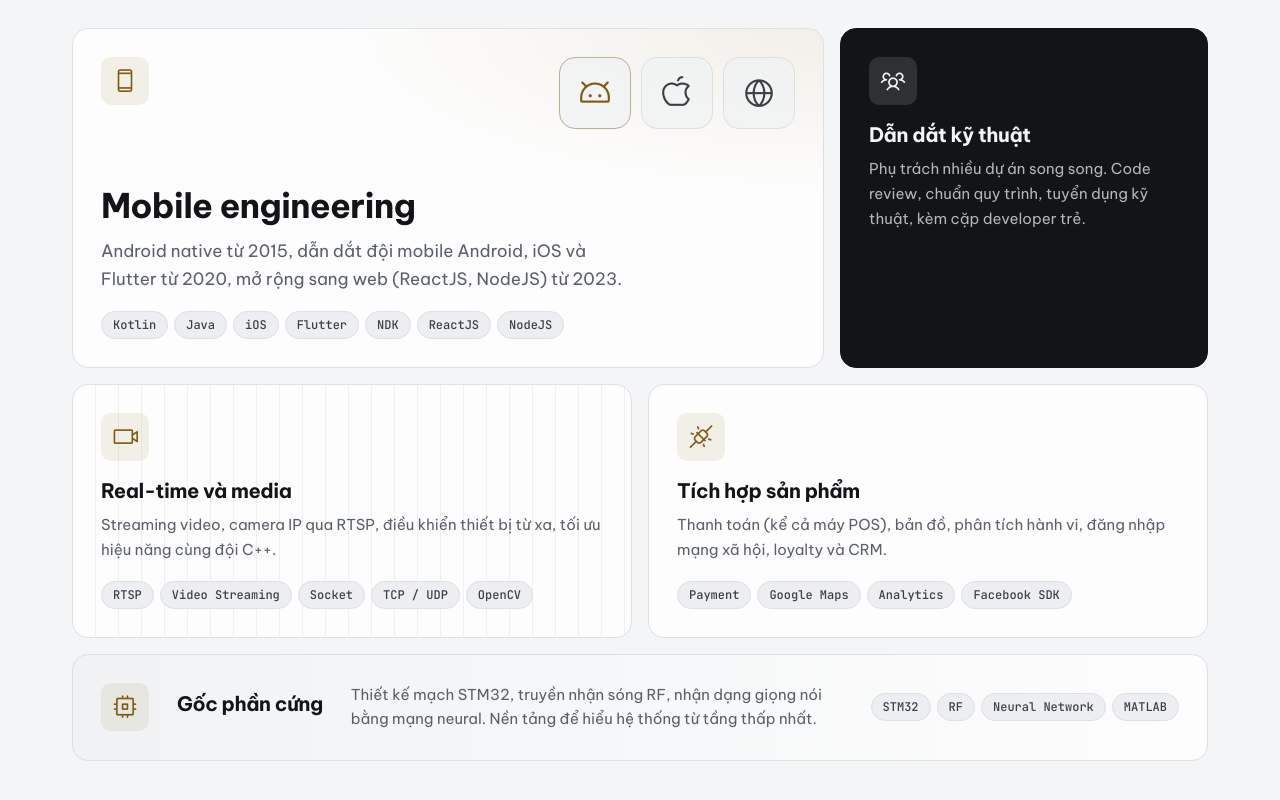
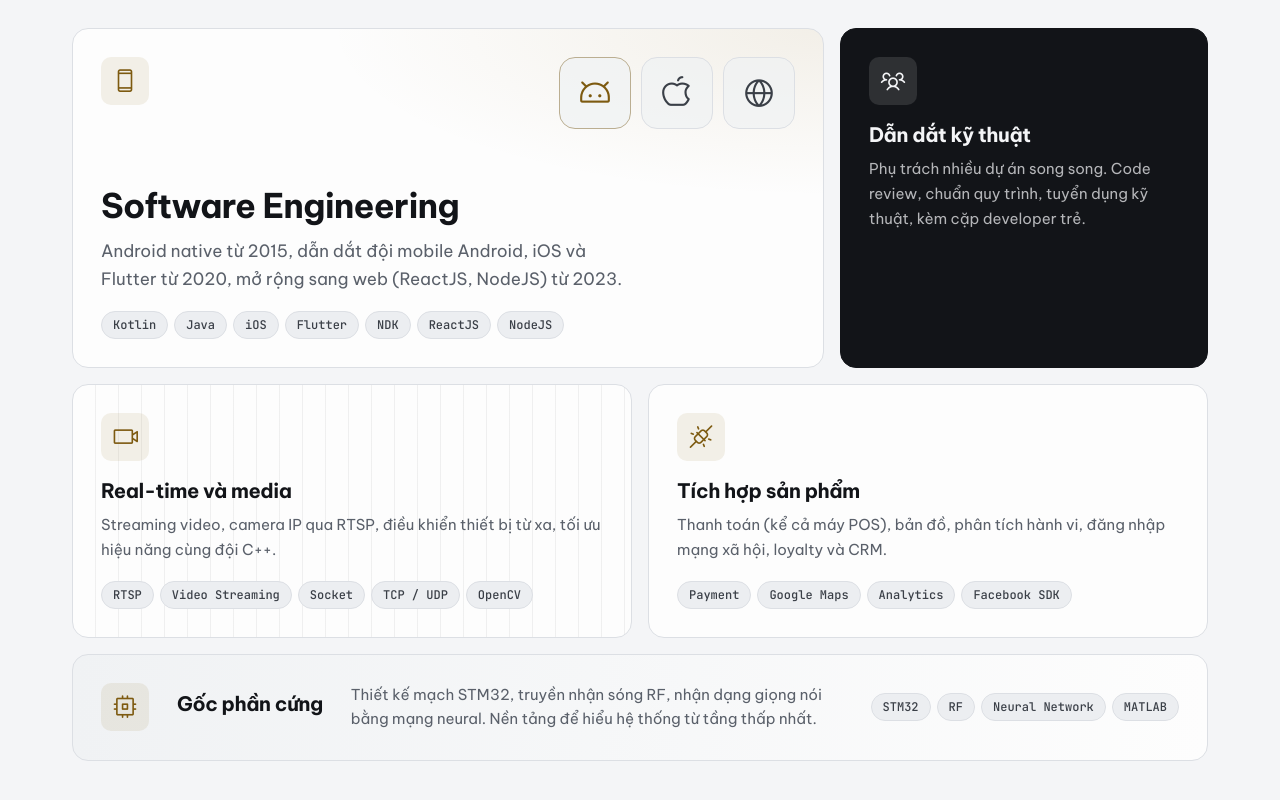
Before and after one commit to elninoqd/elninoqd.github.io, a plain HTML site: page index.html in a window 1280 px wide. Shown: the part 2336-3136 px from the top of the page. Drawn offline with nearby package versions, Linux system fonts and the light colour scheme.

Commit message:
Rename capability card to Software Engineering
Co-Authored-By: Claude Sonnet 5.5 <noreply@anthropic.com>

```diff
--- a/index.html
+++ b/index.html
@@ -203,7 +203,7 @@
             <div class="cell__platforms" aria-hidden="true">
               <i class="ph ph-android-logo"></i><i class="ph ph-apple-logo"></i><i class="ph ph-globe-simple"></i>
             </div>
-            <h3>Mobile engineering</h3>
+            <h3>Software Engineering</h3>
             <p>Android native từ 2015, dẫn dắt đội mobile Android, iOS và Flutter từ 2020, mở rộng sang web (ReactJS, NodeJS) từ 2023.</p>
             <ul class="chips">
               <li>Kotlin</li><li>Java</li><li>iOS</li><li>Flutter</li><li>NDK</li><li>ReactJS</li><li>NodeJS</li>
```
Also changed, not shown: 1 other file.
